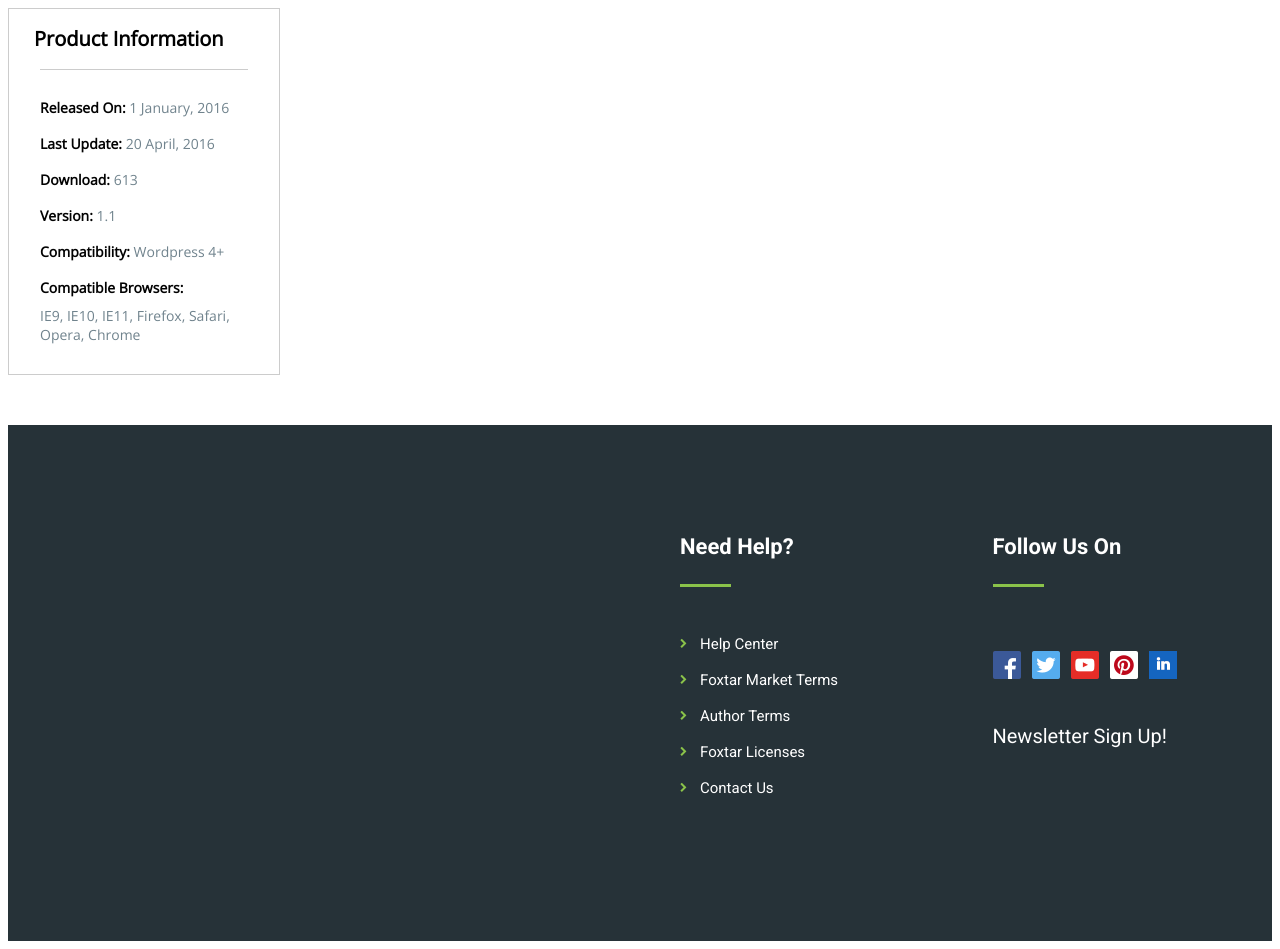
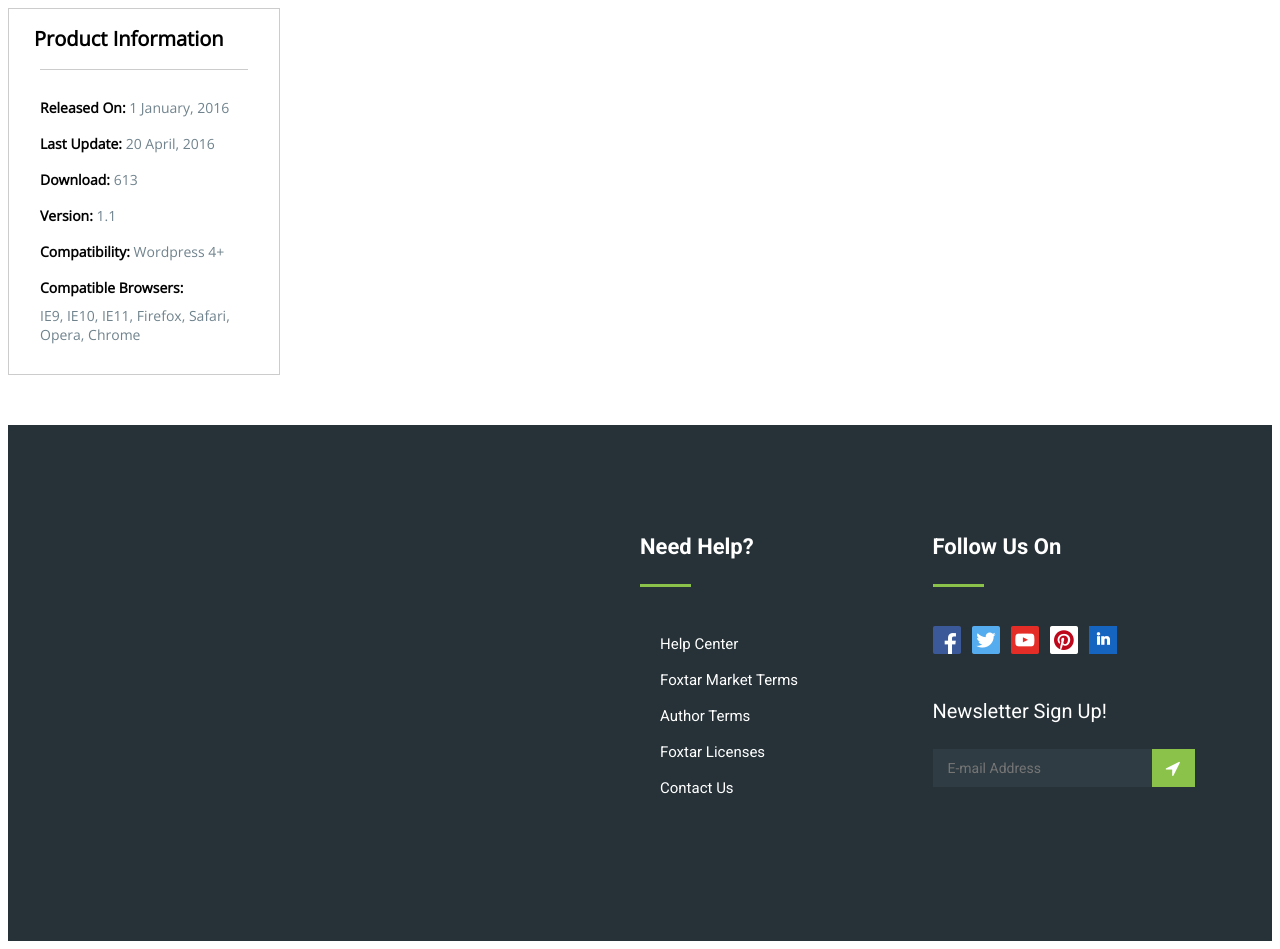
Before and after one commit to Silver8Light/foxtar, a website: page app/index.html in a window 1280 px wide. Drawn offline with nearby package versions, Linux system fonts and the light colour scheme.

Commit message:
update footer

```diff
--- a/app/index.html
+++ b/app/index.html
@@ -30,54 +30,49 @@
 	</div>
 
 	<section class="footer_product_details">
-		<div class="container__footer">
-			<div class="col-4"></div>
-			<div class="col-4"></div>
-			<div class="col-4">
+		<div class="container__footer d-flex">
+			<div class="col-3"></div>
+			<div class="col-3"></div>
+			<div class="col-3">
 				<div class="container__footer-title">
 					Need Help?
 				</div>
-				<img src="../app/img/line.png">
-				<a href="#">
-					<div class="container__footer-item">
+				<img class="line" src="../app/img/line.png">
+				<a class="container__footer-item" href="#">
 					Help Center
-					</div>
 				</a>
-				<a href="#">
-					<div class="container__footer-item">
+				<a class="container__footer-item" href="#">
 					Foxtar Market Terms
-					</div>
 				</a>
-				<a href="#">
-					<div class="container__footer-item">
+				<a class="container__footer-item" href="#">
 					Author Terms
-					</div>
 				</a>
-				<a href="#">
-					<div class="container__footer-item">
+				<a class="container__footer-item" href="#">
 					Foxtar Licenses
-					</div>
 				</a>
-				<a href="#">
-					<div class="container__footer-item">
+				<a class="container__footer-item" href="#">
 					Contact Us
-					</div>
 				</a>
 			</div>
-			<div class="col-4">
+			<div class="col-3">
 				<div class="container__footer-title">
 					Follow Us On
 				</div>
-				<img src="../app/img/line.png">
+				<img class="line" src="../app/img/line.png">
 				<div class="social__footer">
-					<a href=""><img src="../app/img/fb.png"></a>
-					<a href=""><img src="../app/img/tw.png"></a>
-					<a href=""><img src="../app/img/yout.png"></a>
-					<a href=""><img src="../app/img/pint.png"></a>
-					<a href=""><img src="../app/img/in.png"></a>
+					<a href="#"><img src="../app/img/fb.png"></a>
+					<a href="#"><img src="../app/img/tw.png"></a>
+					<a href="#"><img src="../app/img/yout.png"></a>
+					<a href="#"><img src="../app/img/pint.png"></a>
+					<a href="#"><img src="../app/img/in.png"></a>
 				</div>
 				<div class="footer__sign">
 					Newsletter Sign Up!
+				</div>
+				<div class="footer-input-email">
+					<input type="text" placeholder="E-mail Address">
+					<div class="footer-input-submit">
+						<input type="submit" value="">
 					</div>
 				</div>
 			</div>
--- a/app/scss/style.scss
+++ b/app/scss/style.scss
@@ -2,8 +2,11 @@
 @import url("https://fonts.googleapis.com/css?family=Roboto:400,700");
 @font-face {
   font-family: 'icomoon';
-  src: url("../fonts/icomoon.eot?4rznv2");
-  src: url("../fonts/icomoon.eot?4rznv2#iefix") format("embedded-opentype"), url("../fonts/icomoon.ttf?4rznv2") format("truetype"), url("../fonts/icomoon.woff?4rznv2") format("woff"), url("../fonts/icomoon.svg?4rznv2#icomoon") format("svg");
+  src:  url('../fonts/icomoon.eot?o6wj5u');
+  src:  url('../fonts/icomoon.eot?o6wj5u#iefix') format('embedded-opentype'),
+    url('../fonts/icomoon.ttf?o6wj5u') format('truetype'),
+    url('../fonts/icomoon.woff?o6wj5u') format('woff'),
+    url('../fonts/icomoon.svg?o6wj5u#icomoon') format('svg');
   font-weight: normal;
   font-style: normal;
 }
@@ -17,48 +20,52 @@
   font-variant: normal;
   text-transform: none;
   line-height: 1;
+
   /* Better Font Rendering =========== */
   -webkit-font-smoothing: antialiased;
   -moz-osx-font-smoothing: grayscale;
 }
 
-.icon-chevron-right:before {
-  content: "\f054";
+.icon-angle-right:before {
+  content: "\f105";
+}
+.icon-location-arrow:before {
+  content: "\f124";
+}
+.icon-compass:before {
+  content: "\e949";
 }
 
-.icon-caret-left:before {
-  content: "\f0d9";
-}
-
-.icon-caret-right:before {
-  content: "\f0da";
-}
+$green:#8bc34a;
+$colorwhite:#ffff;
+$roboto:'Roboto', sans-serif;
+$opensans:"Open Sans", sans-serif;
 
 a {
   list-style: none;
   text-decoration: none;
 }
 
-.d-flex {
-  display: flex;
-}
 .product-information {
   border: 1px solid #ccc;
   max-width: 270px;
 }
+
 .product-information__title {
   padding-left: 25px;
-  font-family: "Open Sans", sans-serif;
+  font-family: $opensans;
   font-size: 20px;
   font-weight: 700;
   line-height: 60px;
 }
+
 .product-information__item {
   color: #70838d;
   font-weight: 400;
   font-size: 14px;
-  font-family: "Open Sans", sans-serif;
+  font-family: $opensans;
 }
+
 .product-information__info {
   max-width: 208px;
   border-top: 1px solid #ccc;
@@ -66,14 +73,15 @@ a {
   box-sizing: border-box;
   margin: 0 auto;
   flex-direction: column;
-}
-.product-information__info span {
+  span {
   font-weight: 700;
   font-size: 14px;
   line-height: 36px;
-  font-family: "Open Sans", sans-serif;
+  font-family: $opensans;
   color: #020202;
 }
+}
+
 .footer_product_details {
   background-color: #263238;
   margin-top: 50px;
@@ -84,55 +92,90 @@ a {
   margin: 0 auto;
   display: flex;
 }
-.col-4 {
+
+.col-3 {
   width: 25%;
   flex-direction: column;
-  margin-left: 80px;
   padding-bottom: 135px;
 }
-.col-4:first-child {
-  margin-left: 0;
-}
-.col-4 img {
+
+img.line {
   padding: 25px 0 35px;
 }
+
 .container__footer-title {
   margin-top: 110px;
-  color: #ffffff;
+  color: $colorwhite;
   font-size: 22px;
   line-height: 24px;
   font-weight: 700;
-  font-family: 'Roboto', sans-serif;
+  font-family: $roboto;
 }
+
 .container__footer-item {
-  color: #ffffff;
+  color: $colorwhite;
   font-size: 15px;
   font-weight: 400;
   line-height: 36px;
-  font-family: 'Roboto', sans-serif;
+  font-family: $roboto;
   position: relative;
   padding-left: 20px;
+  display: block;
+  ::before{
+    content: "\f105";
+    position: absolute;
+    font-size: 18px;
+    font-family: 'icomoon';
+    color: $green;
+    left: 0;
+}
 }
 
-.container__footer-item::before {
-  content: "\f054";
-  position: absolute;
-  font-size: 10px;
-  font-family: 'icomoon';
-  color: #8bc34a;
-  left: 0;
-}
-
-.social__footer a img {
+.social__footer a{
   padding-right: 7px;
-  padding-bottom: 35px;
+  display: inline-block;
 }
 
 .footer__sign {
-  color: #ffffff;
+  color: $colorwhite;
   font-size: 20px;
   font-weight: 400;
   line-height: 36px;
-  font-family: 'Roboto', sans-serif;
-  padding-bottom: 20px;
+  font-family: $roboto;
+  padding: 35px 0 20px;
 }
+
+.footer-input-email input{
+  width: 245px;
+  font-size: 14px;
+  line-height: 36px;
+  color: #697378;
+  font-family: $roboto;
+  font-weight: 400;
+  padding-left: 15px;
+  background-color: #2f3c43;
+  border: none;
+}
+
+.footer-input-submit input{
+  position: absolute;
+  right: 30px;
+  width: 43px;
+  top: 0;
+  height: 100%;
+  border: none;
+  background-color:$green;
+}
+
+.footer-input-email{
+  position: relative;
+  ::after{
+    content: "\f124";
+    position: absolute;
+    font-size: 18px;
+    font-family: 'icomoon';
+    color: $colorwhite;
+    right: 45px;
+    top: 10px;
+}
+}
```
Also changed, not shown: package.json (+2 -5 lines), app/css/style.css, app/fonts/icomoon.ttf, app/fonts/icomoon.woff, 2 other files. Lines whose indentation alone changed are shown as unchanged.
